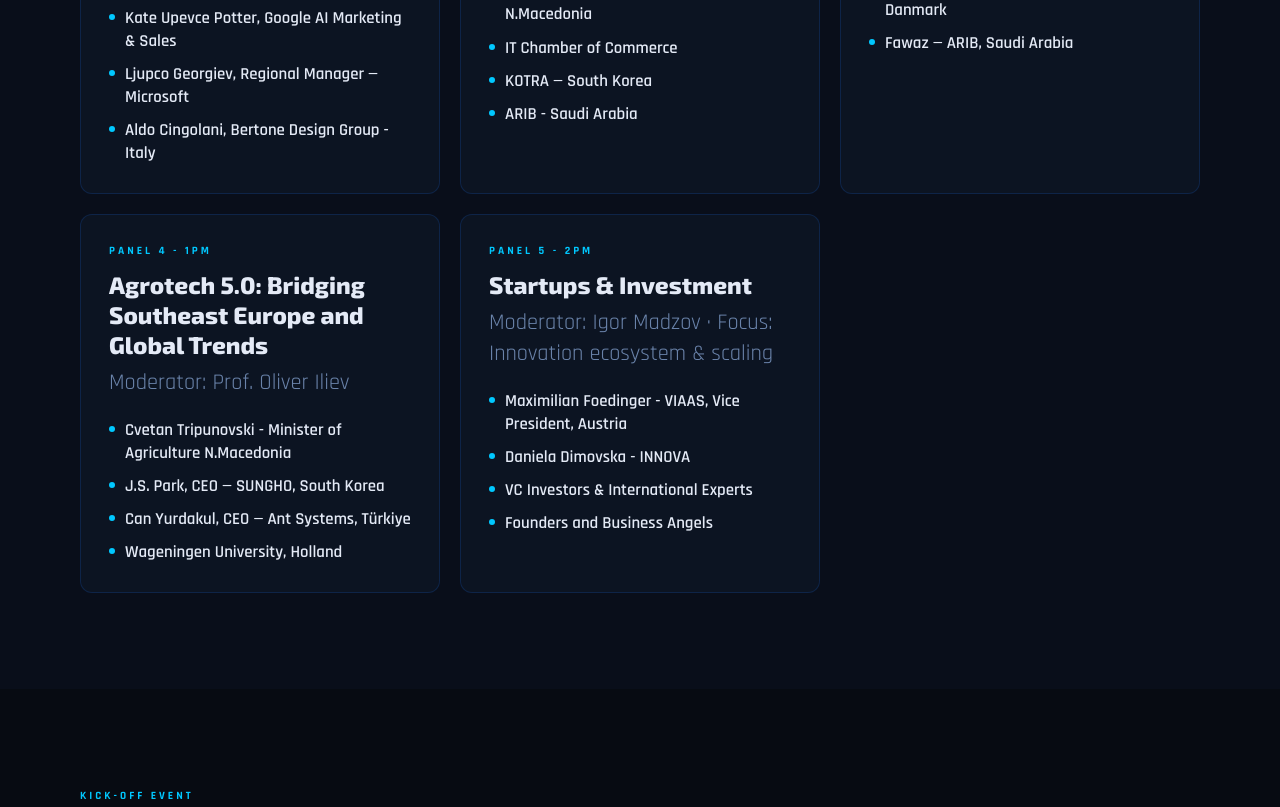
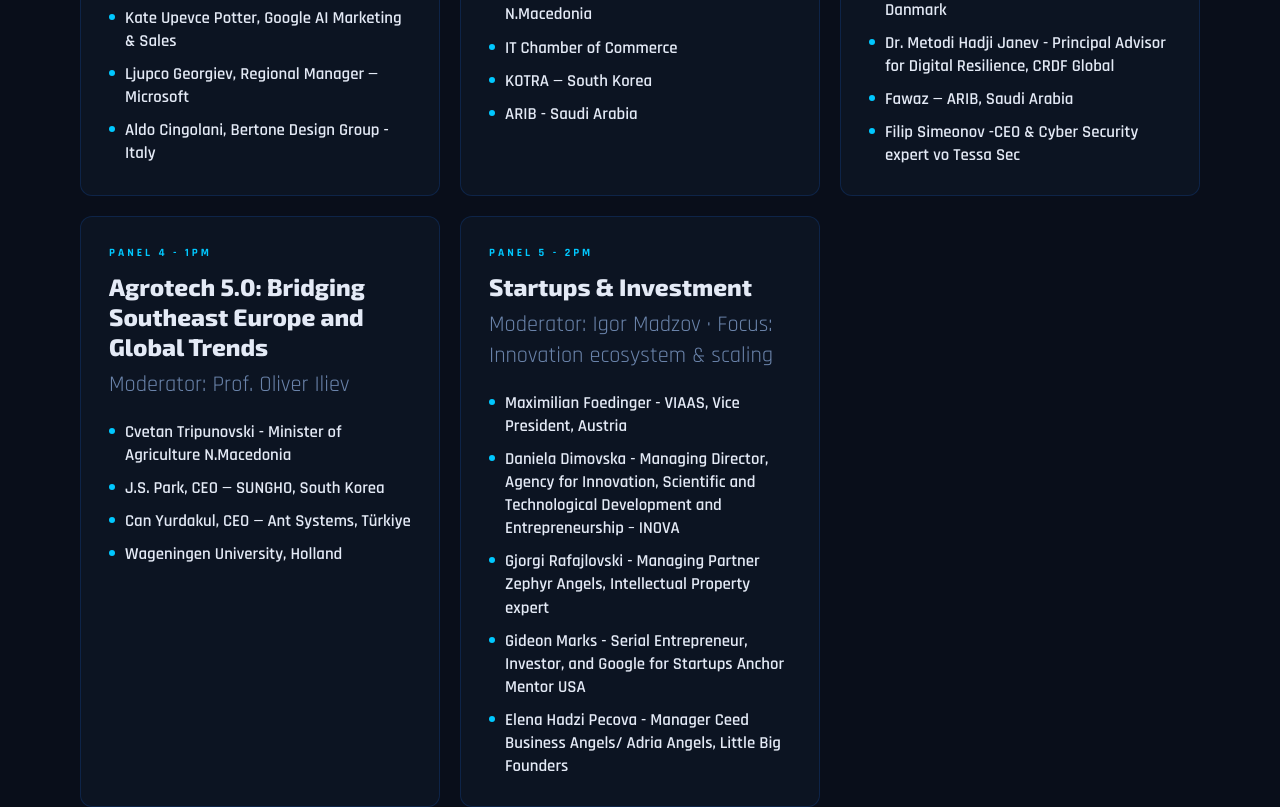
Before and after one commit to ErnesCanoski/N99-Landing-Page, a React (Vite) app: page / in a window 1280 px wide. Shown: the part 1400-2207 px from the top of the page. Built offline with nearby package versions, Linux system fonts and the light colour scheme; grey boxes are pictures that could not be loaded.

Commit message:
Some changes in the pannels and date at the registral modal

```diff
--- a/src/data/panels.js
+++ b/src/data/panels.js
@@ -30,7 +30,9 @@
       // "Vlado Misajlovski — Minister of Defense, N. Macedonia",
       "Adam Benet, CEO — Red Piranha, Australia",
       "Jens Pauli Rasmunsen — Norliga, Danmark",
+      "Dr. Metodi Hadji Janev - Principal Advisor for Digital Resilience, CRDF Global",
       "Fawaz — ARIB, Saudi Arabia",
+      "Filip Simeonov -CEO & Cyber Security expert vo Tessa Sec "
     ],
   },
   {
@@ -50,9 +52,10 @@
     moderator: "Igor Madzov · Focus: Innovation ecosystem & scaling",
     speakers: [
       "Maximilian Foedinger - VIAAS, Vice President, Austria",
-      "Daniela Dimovska - INNOVA",
-      "VC Investors & International Experts",
-      "Founders and Business Angels",
+      "Daniela Dimovska - Managing Director, Agency for Innovation, Scientific and Technological Development and Entrepreneurship – INOVA",
+      "Gjorgi Rafajlovski - Managing Partner Zephyr Angels, Intellectual Property expert",
+      "Gideon Marks - Serial Entrepreneur, Investor, and Google for Startups Anchor Mentor USA",
+      "Elena Hadzi Pecova - Manager Ceed Business Angels/ Adria Angels, Little Big Founders",
     ],
   },
 ];
```
